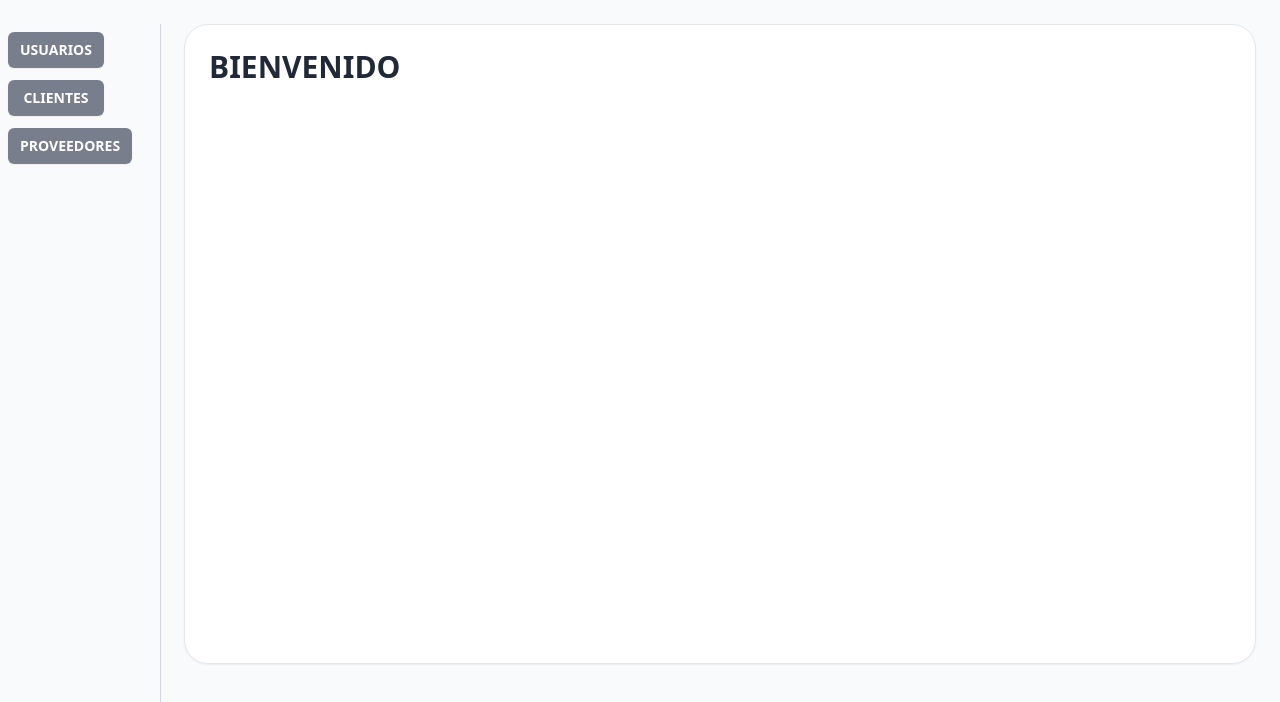
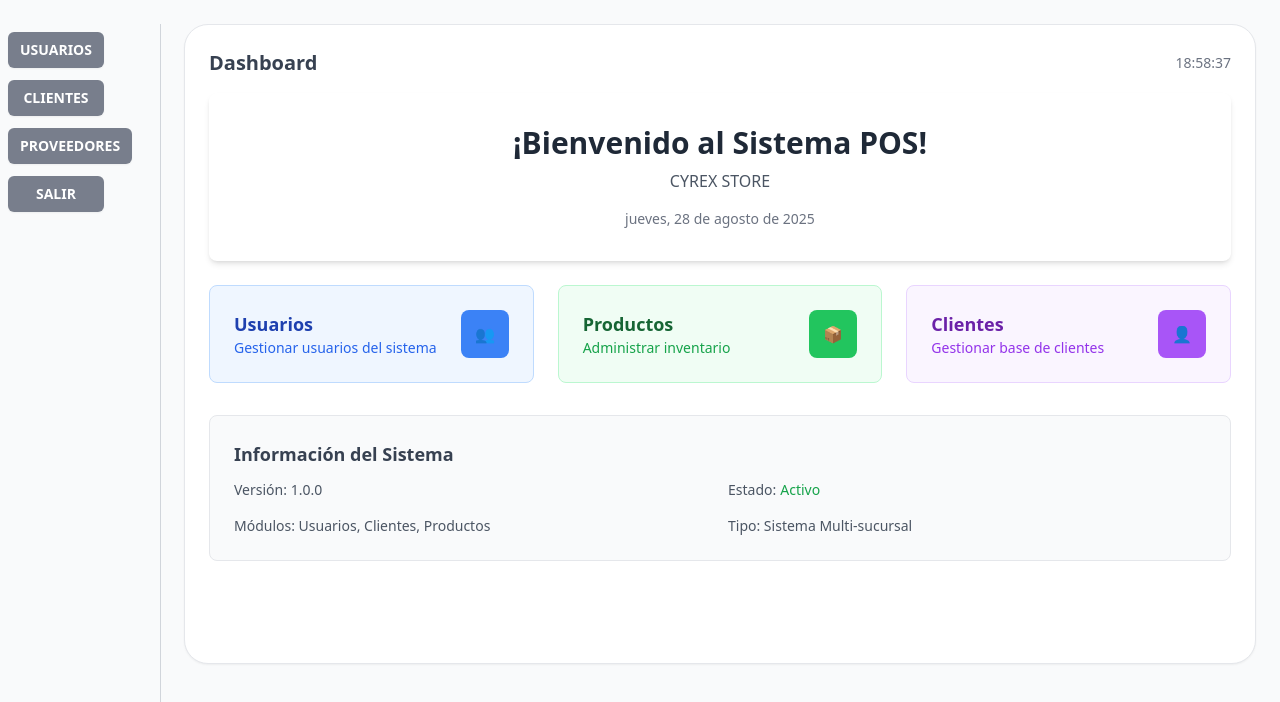
Before and after one commit to OsberRioja/POS_CyrexStore, a React (Vite) app in the folder pos-frontend/: page / in a window 1280 px wide. Shown: the top 702 px of the page. Built offline with nearby package versions, Linux system fonts and the light colour scheme.

Commit message:
homePage funcionando

```diff
--- a/pos-frontend/src/App.tsx
+++ b/pos-frontend/src/App.tsx
@@ -3,6 +3,7 @@ import Sidebar from "./components/Sidebar";
 import UsersPage from "./pages/usersPage";
 import ClientsPage from "./pages/clientsPage";
 import ProvidersPage from "./pages/providersPage";
+import HomePage from "./pages/homePage";
 
 export default function App() {
   const [page, setPage] = useState<string | null>(null); // null = Bienvenido
@@ -22,11 +23,8 @@ export default function App() {
           {page === "usuarios" && <UsersPage />}
           {page === "clientes" && <ClientsPage />}
           {page === "proveedores" && <ProvidersPage />}
-          {page === null && (
-            <div className="h-full flex items-start justify-start">
-              <h1 className="text-3xl font-bold text-gray-800">BIENVENIDO</h1>
-            </div>
-          )}
+          {page === "salir" && <HomePage />}
+          {page === null && <HomePage />}
         </div>
       </main>
     </div>
--- a/pos-frontend/src/components/Sidebar.tsx
+++ b/pos-frontend/src/components/Sidebar.tsx
@@ -36,6 +36,16 @@ export default function Sidebar({
         >
           PROVEEDORES
         </button>
+
+        <button
+          onClick={() => { console.log('Sidebar click: salir'); onSelect('salir'); }}
+
+          className={`w-24 text-sm font-semibold px-3 py-2 rounded-md shadow-sm text-white ${
+            selected === "proveedores" ? "bg-blue-600" : "bg-gray-500/90"
+          }`}
+        >
+          SALIR
+        </button>
       </div>
 
       {/* línea vertical separadora */}
--- a/pos-frontend/src/pages/homePage.tsx
+++ b/pos-frontend/src/pages/homePage.tsx
@@ -0,0 +1,115 @@
+import { useState, useEffect } from "react";
+
+export default function HomePage() {
+  const [currentTime, setCurrentTime] = useState(new Date());
+
+  useEffect(() => {
+    const timer = setInterval(() => {
+      setCurrentTime(new Date());
+    }, 1000);
+
+    return () => clearInterval(timer);
+  }, []);
+
+  const formatTime = (date: Date) => {
+    return date.toLocaleTimeString('es-ES', {
+      hour: '2-digit',
+      minute: '2-digit',
+      second: '2-digit'
+    });
+  };
+
+  const formatDate = (date: Date) => {
+    return date.toLocaleDateString('es-ES', {
+      weekday: 'long',
+      year: 'numeric',
+      month: 'long',
+      day: 'numeric'
+    });
+  };
+
+  return (
+    <div>
+      <div className="flex items-center justify-between mb-4">
+        <h2 className="text-xl font-semibold text-gray-700">Dashboard</h2>
+        <div className="text-sm text-gray-500">
+          {formatTime(currentTime)}
+        </div>
+      </div>
+
+      {/* Mensaje de bienvenida principal */}
+      <div className="bg-white rounded-lg shadow-md p-8 mb-6">
+        <div className="text-center">
+          <h1 className="text-3xl font-bold text-gray-800 mb-2">
+            ¡Bienvenido al Sistema POS!
+          </h1>
+          <p className="text-gray-600 mb-4">
+            CYREX STORE
+          </p>
+          <div className="text-sm text-gray-500">
+            {formatDate(currentTime)}
+          </div>
+        </div>
+      </div>
+
+      {/* Cards de acceso rápido */}
+      <div className="grid grid-cols-1 md:grid-cols-3 gap-6">
+        <div className="bg-blue-50 border border-blue-200 rounded-lg p-6 hover:bg-blue-100 transition-colors">
+          <div className="flex items-center justify-between">
+            <div>
+              <h3 className="text-lg font-semibold text-blue-800">Usuarios</h3>
+              <p className="text-blue-600 text-sm">Gestionar usuarios del sistema</p>
+            </div>
+            <div className="w-12 h-12 bg-blue-500 rounded-lg flex items-center justify-center">
+              <span className="text-white font-bold">👥</span>
+            </div>
+          </div>
+        </div>
+
+        <div className="bg-green-50 border border-green-200 rounded-lg p-6 hover:bg-green-100 transition-colors">
+          <div className="flex items-center justify-between">
+            <div>
+              <h3 className="text-lg font-semibold text-green-800">Productos</h3>
+              <p className="text-green-600 text-sm">Administrar inventario</p>
+            </div>
+            <div className="w-12 h-12 bg-green-500 rounded-lg flex items-center justify-center">
+              <span className="text-white font-bold">📦</span>
+            </div>
+          </div>
+        </div>
+
+        <div className="bg-purple-50 border border-purple-200 rounded-lg p-6 hover:bg-purple-100 transition-colors">
+          <div className="flex items-center justify-between">
+            <div>
+              <h3 className="text-lg font-semibold text-purple-800">Clientes</h3>
+              <p className="text-purple-600 text-sm">Gestionar base de clientes</p>
+            </div>
+            <div className="w-12 h-12 bg-purple-500 rounded-lg flex items-center justify-center">
+              <span className="text-white font-bold">👤</span>
+            </div>
+          </div>
+        </div>
+      </div>
+
+      {/* Sección de información del sistema */}
+      <div className="mt-8 bg-gray-50 border border-gray-200 rounded-lg p-6">
+        <h3 className="text-lg font-semibold text-gray-700 mb-3">Información del Sistema</h3>
+        <div className="grid grid-cols-1 md:grid-cols-2 gap-4 text-sm text-gray-600">
+          <div>
+            <span className="font-medium">Versión:</span> 1.0.0
+          </div>
+          <div>
+            <span className="font-medium">Estado:</span>
+            <span className="ml-1 text-green-600 font-medium">Activo</span>
+          </div>
+          <div>
+            <span className="font-medium">Módulos:</span> Usuarios, Clientes, Productos
+          </div>
+          <div>
+            <span className="font-medium">Tipo:</span> Sistema Multi-sucursal
+          </div>
+        </div>
+      </div>
+    </div>
+  );
+}
```
